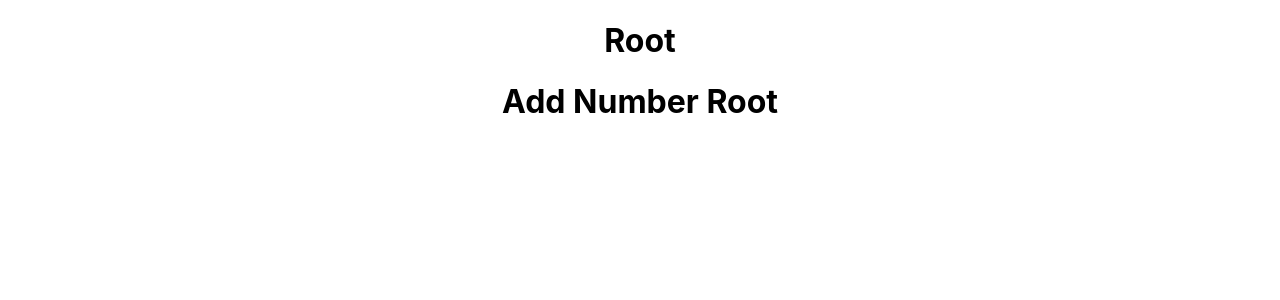
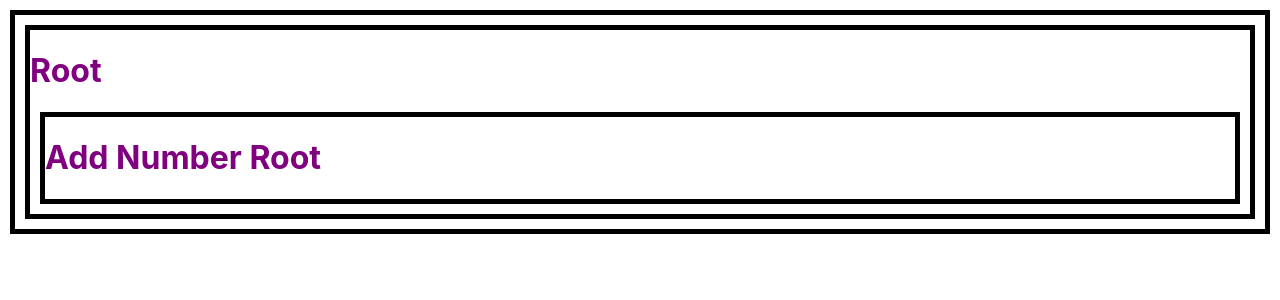
Before and after one commit to yj-leeee/yujinStudy, a React (Create React App) app in the folder study/DailyCoding/react-redux/: page / in a window 1280 px wide. Shown: the top 300 px of the page. Built offline with nearby package versions, Linux system fonts and the light colour scheme.

Commit message:
div 구분을 위해 css 설정

```diff
--- a/study/DailyCoding/react-redux/src/App.css
+++ b/study/DailyCoding/react-redux/src/App.css
@@ -1,38 +1,3 @@
-.App {
-  text-align: center;
-}
-
-.App-logo {
-  height: 40vmin;
-  pointer-events: none;
-}
-
-@media (prefers-reduced-motion: no-preference) {
-  .App-logo {
-    animation: App-logo-spin infinite 20s linear;
-  }
-}
-
-.App-header {
-  background-color: #282c34;
-  min-height: 100vh;
-  display: flex;
-  flex-direction: column;
-  align-items: center;
-  justify-content: center;
-  font-size: calc(10px + 2vmin);
-  color: white;
-}
-
-.App-link {
-  color: #61dafb;
-}
-
-@keyframes App-logo-spin {
-  from {
-    transform: rotate(0deg);
-  }
-  to {
-    transform: rotate(360deg);
-  }
-}
+div{border: 5px solid black;
+margin: 10px;
+color: purple;}
```
